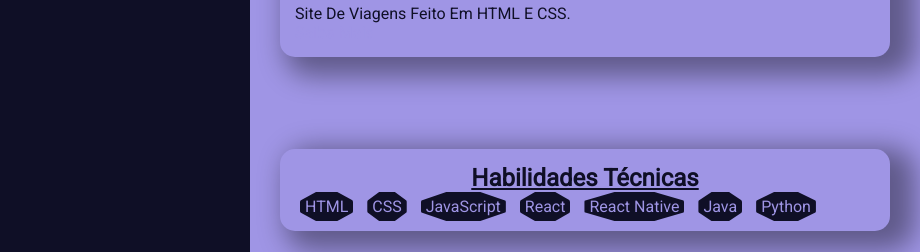
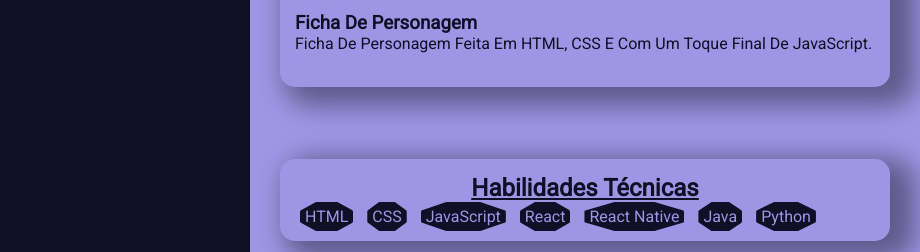
Before and after one commit to gustavoctrlplay/Portfolio2, a plain HTML site: page index.html in a window 1280 px wide. Shown: the part 493-745 px from the top of the page, 360-1280 px from the left. Drawn offline with Linux system fonts and the light colour scheme.

Commit message:
Update index.html

```diff
--- a/index.html
+++ b/index.html
@@ -57,6 +57,11 @@
                     <p>Site de viagens feito em HTML e CSS.</p>
                     <a href="#">Saiba mais</a>
                 </article>
+                <article class="descricao-projeto">
+                    <h3>Ficha de Personagem</h3>
+                    <p>Ficha de personagem feita em HTML, CSS e com um toque final de JavaScript.</p>
+                    <a href="#">Saiba mais</a>
+                </article>
             </section>
             <section class="container-informacoes" id="habilidades-tecnicas">
                 <h2>Habilidades Técnicas</h2>
```
